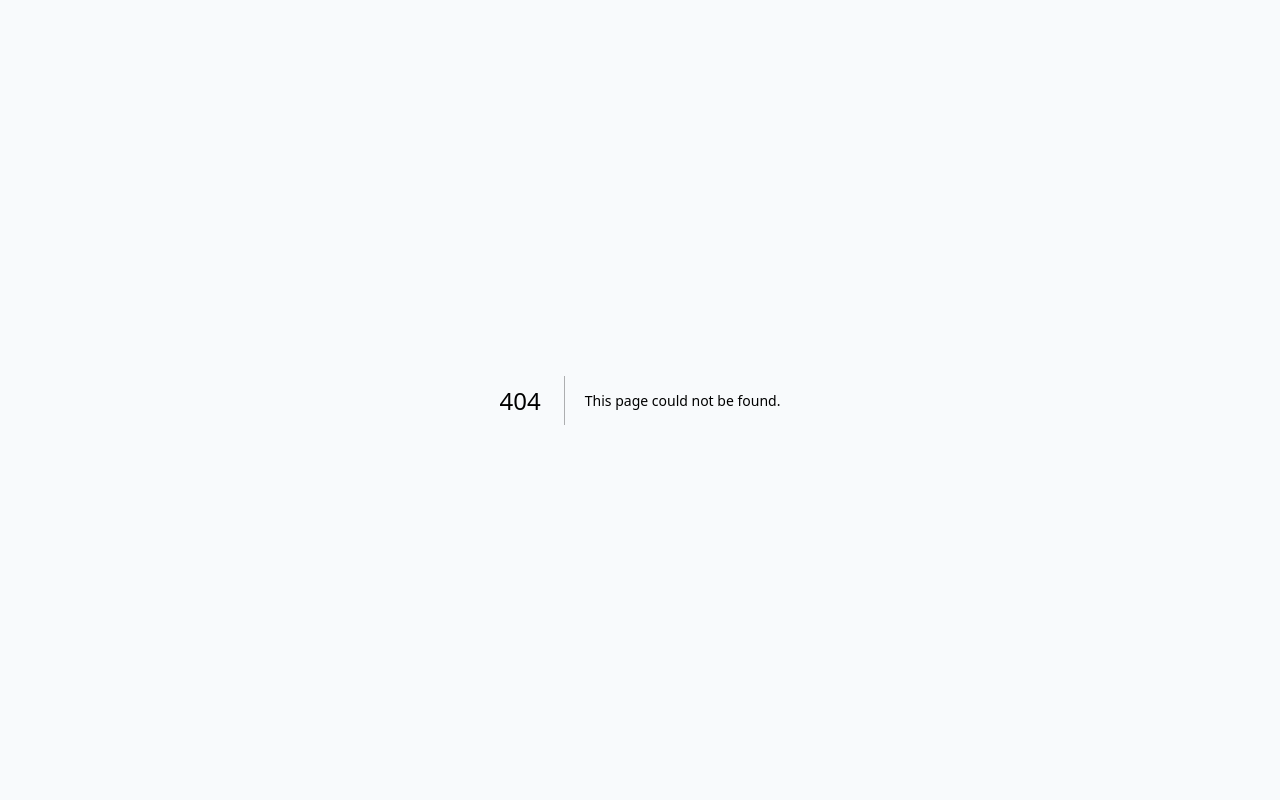
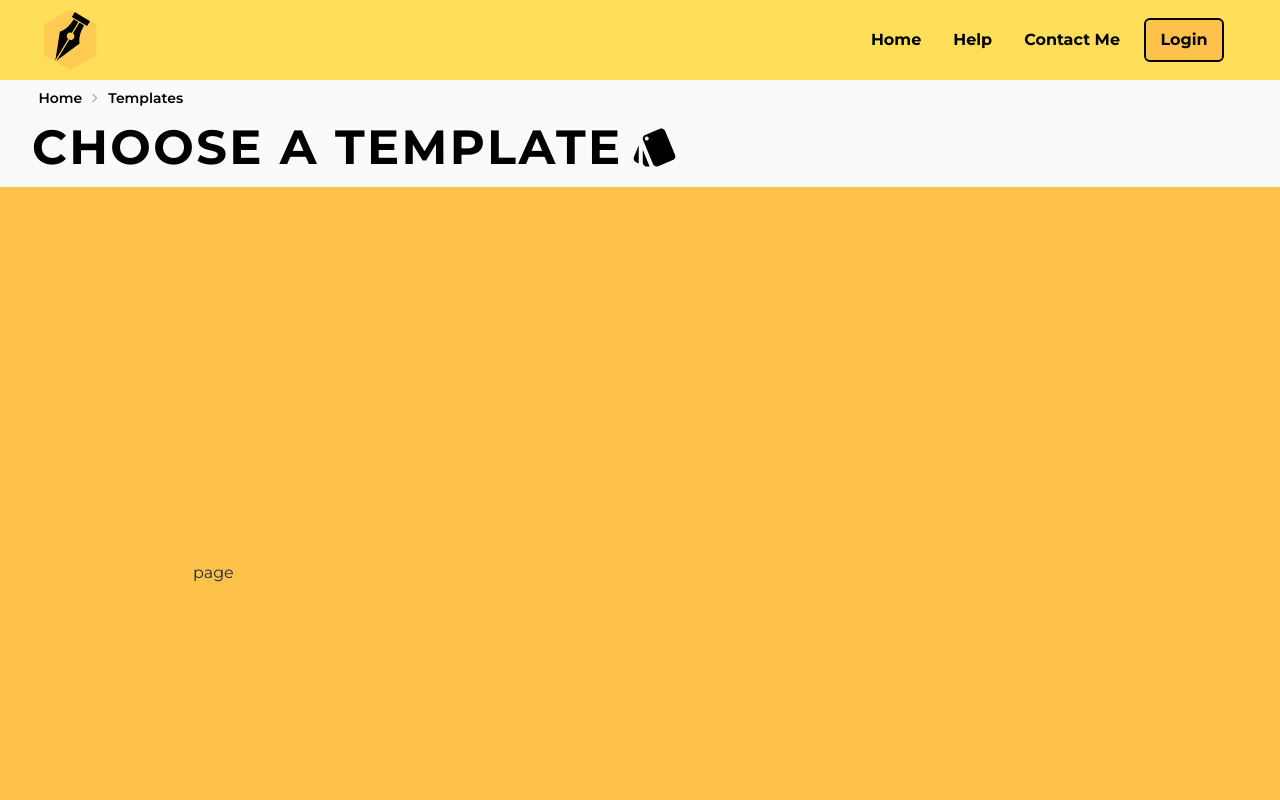
Before and after one commit to Samuel-Bonghanoy/Scriptive, a Next.js app: page /templates/1 in a window 1280 px wide. Before the commit this address had no page. Shown: the top 800 px of the page. Built offline with nearby package versions, Linux system fonts and the light colour scheme.

Commit message:
feat: implemented dynamic routing

```diff
--- /dev/null
+++ b/app/templates/[type]/page.tsx
@@ -0,0 +1,5 @@
+import React from "react";
+
+export default function page() {
+  return <div>page</div>;
+}
--- a/app/templates/page.tsx
+++ b/app/templates/page.tsx
@@ -12,7 +12,7 @@
           <p className="self-start bg-subyellow font-bold text-3xl  text-black ">
             Business/Formal Letter
           </p>
-          <Link className="h-full" href="/formalv1">
+          <Link className="h-full" href="/templates/formalv1">
             <div className="h-[100%] max-h-[40rem] duration-200 transition-all hover:scale-[1.03] hover:shadow-black w-[28rem] bg-white rounded-md shadow-gray-600 shadow-md">
               <FormalLetter />
             </div>
```
Also changed, not shown: tsconfig.json (+7 -1 lines), components/letters/formalLetter.jsx (renamed from components/letters/formalLetter.tsx).
